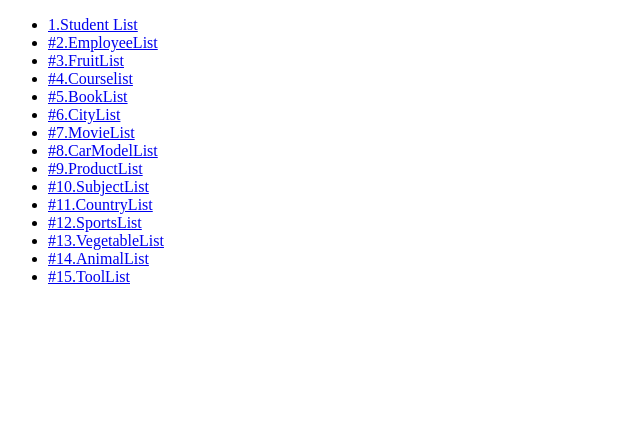
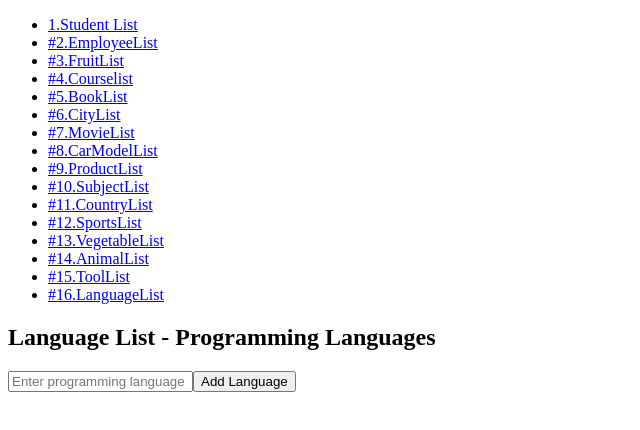
Before and after one commit to ChristineMaitom/AngularDataStructures, an Angular app: page /language-list in a window 1280 px wide. Before the commit this address led to /. Shown: the top 430 px of the page, without its empty margins (0-640 px from the left). Built offline with nearby package versions, Linux system fonts and the light colour scheme.

Commit message:
#16 Language List

```diff
--- a/src/app/app.component.html
+++ b/src/app/app.component.html
@@ -15,6 +15,8 @@
     <li><a routerLink="vegetable-list">#13.VegetableList</a></li>
     <li><a routerLink="animal-list">#14.AnimalList</a></li>
     <li><a routerLink="tool-list">#15.ToolList</a></li>
+    <li><a routerLink="language-list">#16.LanguageList</a></li>
+
 
 
   </ul>
--- a/src/app/app.module.ts
+++ b/src/app/app.module.ts
@@ -20,6 +20,7 @@ import {SportsListComponent} from "./components/sports-list/sports-list.componen
 import {VegetableListComponent} from "./components/vegetable-list/vegetable-list.component";
 import {AnimalListComponent} from "./components/animal-list/animal-list.component";
 import {ToolListComponent} from "./components/tool-list/tool-list.component";
+import {LanguageListComponent} from "./components/language-list/language-list.component";
 
 
 const routes: Routes = [
@@ -38,7 +39,7 @@ const routes: Routes = [
   {path: 'vegetable-list', component: VegetableListComponent},
   {path: 'animal-list', component: AnimalListComponent},
   {path: 'tool-list', component: ToolListComponent},
-
+  {path: 'language-list', component: LanguageListComponent},
 
 
 ]
@@ -69,6 +70,7 @@ const routes: Routes = [
     VegetableListComponent,
     AnimalListComponent,
     ToolListComponent,
+    LanguageListComponent,
 
 
   ],
--- /dev/null
+++ b/src/app/components/language-list/language-list.component.html
@@ -0,0 +1,15 @@
+<div>
+  <h2>Language List - Programming Languages</h2>
+
+  <div>
+    <input [(ngModel)]="newLanguage" placeholder="Enter programming language" />
+    <button (click)="addLanguage()">Add Language</button>
+  </div>
+
+  <div *ngIf="languages.length > 0">
+    <h3>Languages:</h3>
+    <ul>
+      <li *ngFor="let language of languages">{{ language }}</li>
+    </ul>
+  </div>
+</div>
--- /dev/null
+++ b/src/app/components/language-list/language-list.component.ts
@@ -0,0 +1,18 @@
+import { Component } from '@angular/core';
+
+@Component({
+  selector: 'app-language-list',
+  templateUrl: './language-list.component.html',
+  styleUrl: './language-list.component.css'
+})
+export class LanguageListComponent {
+  newLanguage: string = '';
+  languages: string[] = [];
+
+  addLanguage() {
+    if (this.newLanguage.trim()) {
+      this.languages.push(this.newLanguage.trim());
+      this.newLanguage = ''; // Clear the input field
+    }
+  }
+}
```
Also changed, not shown: src/app/components/language-list/language-list.component.css (added), 1 other file (tests, documents, lock files or other folders).
